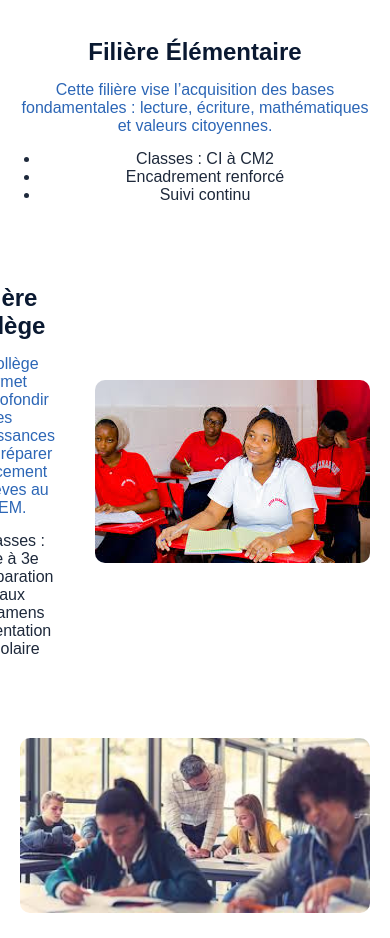
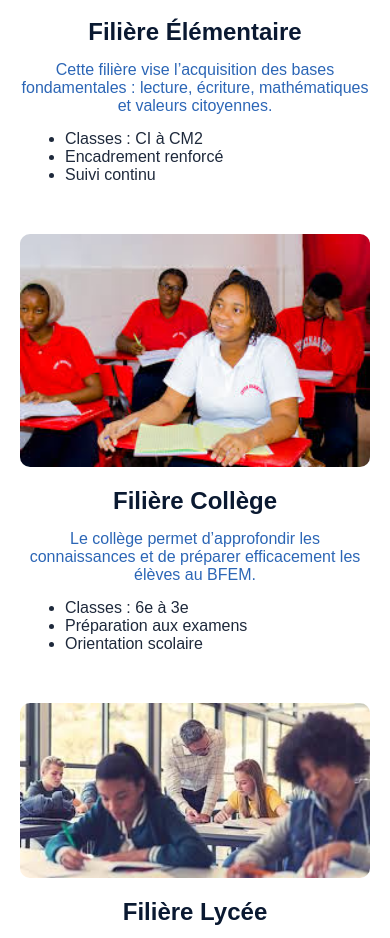
Before and after one commit to senschoolmove/keur-rokhaya, a plain HTML site: page filieres.html in a window 390 px wide. Shown: the part 1029-1967 px from the top of the page. Drawn offline with Linux system fonts and the light colour scheme.

Commit message:
Update filieres.css

```diff
--- a/filieres.css
+++ b/filieres.css
@@ -128,3 +128,33 @@
         width: 100%;
     }
 }
+
+/* RESPONSIVE FILIÈRES - MOBILE */
+@media (max-width: 768px) {
+
+    .filiere {
+        flex-direction: column;
+        gap: 20px;
+        margin-bottom: 50px;
+        text-align: center;
+    }
+
+    .filiere.reverse {
+        flex-direction: column;
+    }
+
+    .filiere img {
+        width: 100%;
+        max-width: 100%;
+    }
+
+    .filiere-text {
+        width: 100%;
+    }
+
+    .filiere-text ul {
+        text-align: left;
+        margin: auto;
+        max-width: 300px;
+    }
+}
```
